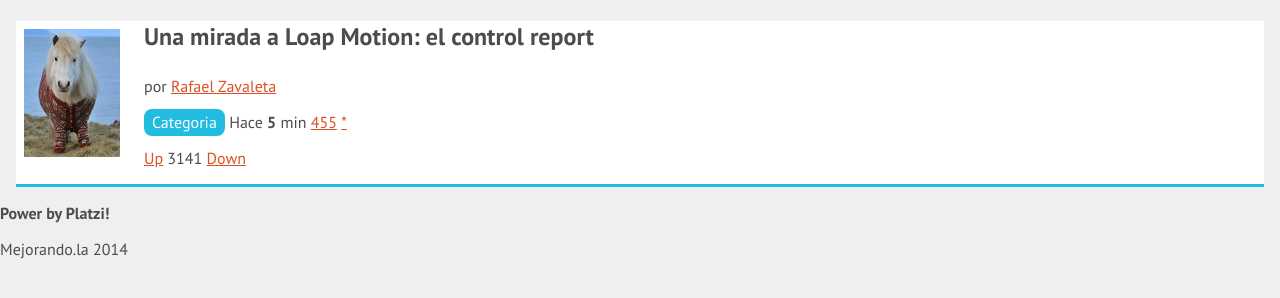
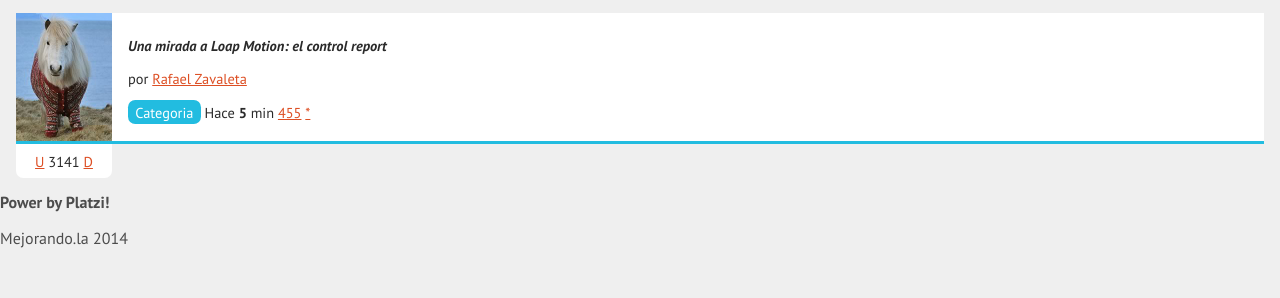
Before and after one commit to zavaraf/didenoWeb, a plain HTML site: page index.html in a window 1280 px wide. Shown: the part 138-436 px from the top of the page. Drawn offline with Linux system fonts and the light colour scheme.

Commit message:
votación con locations

```diff
--- a/estilos.css
+++ b/estilos.css
@@ -100,11 +100,15 @@ nav #publicar_nav a
 {
 	background: white;
 	border-bottom: 3px #22BCE0 solid;
+	margin-bottom: 3em;
+	min-height: 128px;
+	position: relative;
 }
-#contenido .item
+#contenido .item  p
 {
-	color: #2A2A2A
+	color: #2A2A2A;
 	font-size: 0.9em;
+
 }
 #contenido .item .datos_item .tag_item
 {
@@ -123,7 +127,7 @@ nav #publicar_nav a
 {
 	width: 96px;
 }
-#contenido .item .imagen_item
+#contenido .item .titulo_item
 {
 	font-size: 1em;
 	font-style: italic;
@@ -134,3 +138,16 @@ nav #publicar_nav a
 	color: #444;
 	text-decoration: none;
 }
+#contenido .item  .votacion
+{
+	background: white;
+	/*border: 2px solid red;*/
+	border-radius: 0 0 0.5em 0.5em;
+	margin: 3px 0 0 0;
+	padding: 0.5em 0;
+	position: absolute;
+	text-align: center;
+	top: 100%;
+	width: 96px;
+
+}
--- a/index.html
+++ b/index.html
@@ -53,10 +53,10 @@
 				<a calss="comenterios_item" href="#">455</a>
 				<a calss="guardar_item" href="#">*</a>
 			</p>
-			<p class="boracion">
-				<a class="up" href="#">Up</a>
+			<p class="votacion">
+				<a class="up" href="#">U</a>
 				3141
-				<a class="down" href="#">Down</a>
+				<a class="down" href="#">D</a>
 			</p>
 		</article>
 	</section>
```
